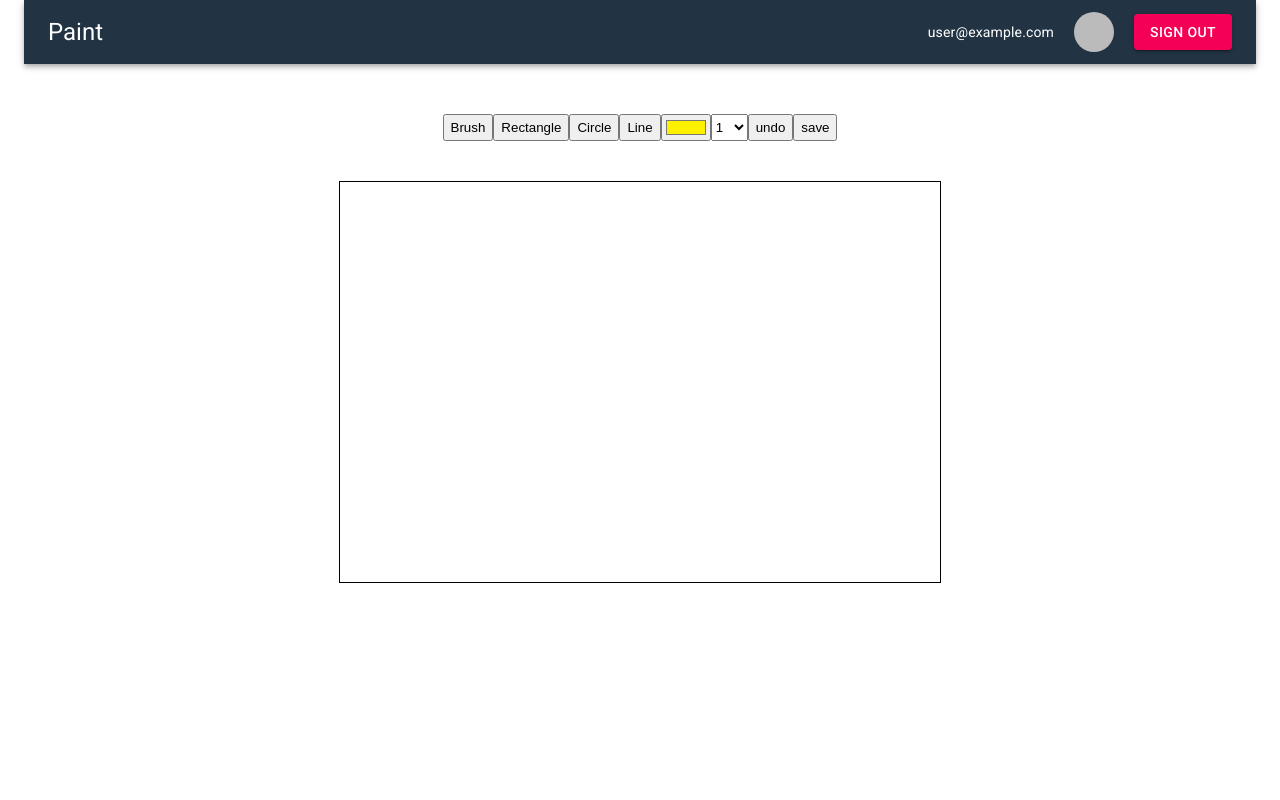
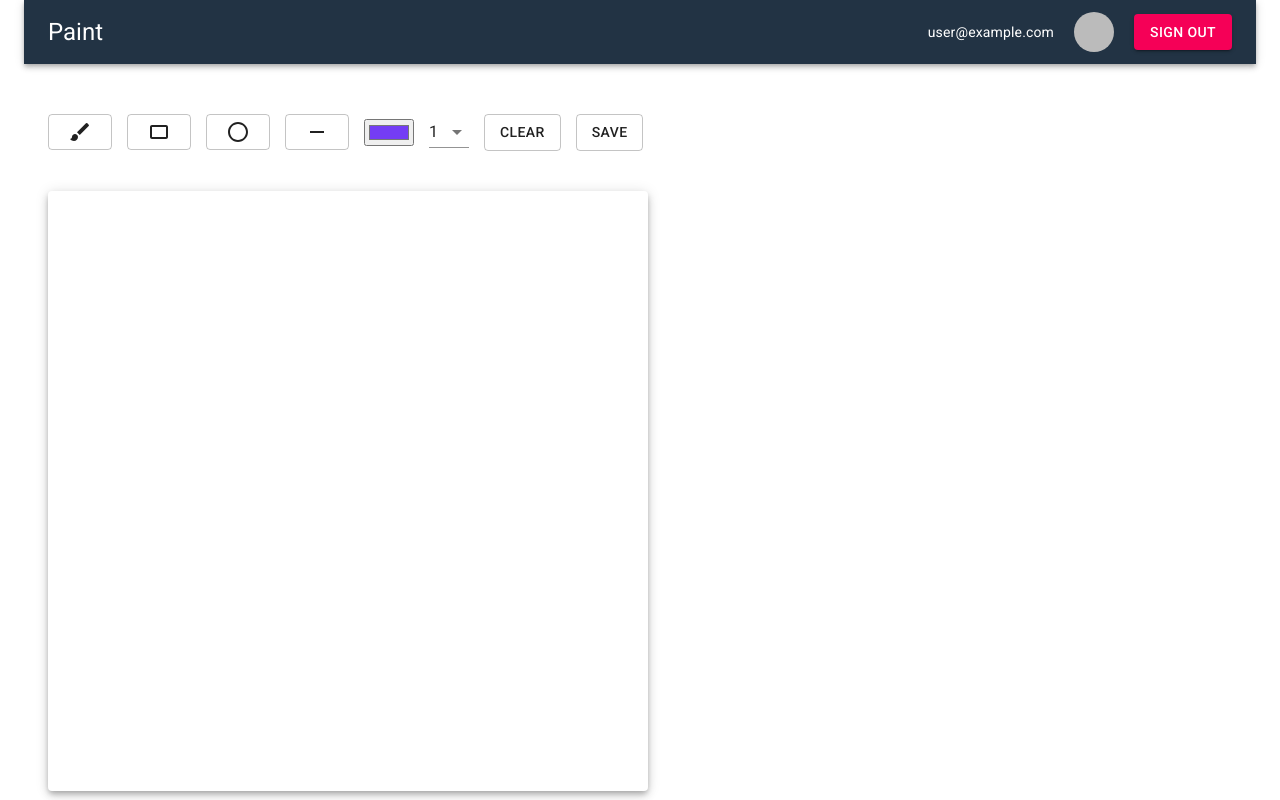
Before and after one commit to xxxzez/Innowise-Lab-Internship-Level-2-Mini-paint, a React (Create React App) app: page /#/ in a window 1280 px wide. Built offline with nearby package versions, Linux system fonts and the light colour scheme; no server answers; sample sign-in values are in the browser's storage.

Commit message:
finished canvas editor

```diff
--- a/src/components/canvas/canvas.jsx
+++ b/src/components/canvas/canvas.jsx
@@ -1,76 +1,201 @@
+import { Box, Button, MenuItem, Paper, Select } from '@material-ui/core'
 import { useEffect, useRef, useState } from 'react'
+import BrushIcon from '@material-ui/icons/Brush'
 import './canvas.styles.css'
+import CropLandscapeOutlined from '@material-ui/icons/CropLandscape'
+import RadioButtonUncheckedIcon from '@material-ui/icons/RadioButtonUnchecked'
+import RemoveIcon from '@material-ui/icons/Remove'
 
 export const Canvas = () => {
 	const canvasRef = useRef()
-	const [color, setColor] = useState('#fff000')
-	const [lineWidth, setLineWidth] = useState(2)
+	const subCanvasRef = useRef()
+	const wrapperRef = useRef()
+	const [color, setColor] = useState('#743DF5')
+	const [lineWidth, setLineWidth] = useState(1)
+	const [mouseDownX, setMouseDownX] = useState()
+	const [mouseDownY, setMouseDownY] = useState()
 	const [context, setContext] = useState()
-	const [instrument, setInstrument] = useState('')
-	const [mouseDown, setMouseDown] = useState(false)
+	const [subContext, setSubContext] = useState()
+	const [tool, setTool] = useState('pencil')
 
 	useEffect(() => {
-		if (canvasRef.current) {
+		if (canvasRef.current && subCanvasRef.current) {
 			setContext(canvasRef.current.getContext('2d'))
+			setSubContext(subCanvasRef.current.getContext('2d'))
 		}
 	}, [])
 
-	const draw = (x, y) => {
-		context.strokeStyle = color
-		context.lineWidth = lineWidth
-		context.lineTo(x, y)
-		context.stroke()
+	const clearCanvas = () => {
+		context.clearRect(
+			0,
+			0,
+			canvasRef.current.width,
+			canvasRef.current.height
+		)
+		subContext.clearRect(
+			0,
+			0,
+			subCanvasRef.current.width,
+			subCanvasRef.current.height
+		)
+	}
+	const handleChangeThickness = (e) => {
+		setLineWidth(e.target.value)
 	}
 
 	const onMouseDown = (e) => {
-		setMouseDown(true)
-		context.beginPath()
-		context.moveTo(
+		setMouseDownX(e.pageX - e.target.offsetLeft)
+		setMouseDownY(e.pageY - e.target.offsetTop)
+	}
+
+	const onMouseMove = (e) => {
+		if (
+			context &&
+			mouseDownX &&
+			mouseDownY &&
+			wrapperRef.current &&
+			canvasRef.current
+		) {
+			context.strokeStyle = color
+			context.lineWidth = lineWidth
+			context.clearRect(
+				0,
+				0,
+				canvasRef.current.width,
+				canvasRef.current.height
+			)
+
+			switch (tool) {
+				case 'pencil':
+					context.lineTo(
 						e.pageX - e.target.offsetLeft,
 						e.pageY - e.target.offsetTop
 					)
+					context.stroke()
+					break
+				case 'rectangle':
+					let width =
+						e.pageX - mouseDownX - wrapperRef.current.offsetLeft
+					let height =
+						e.pageY - mouseDownY - wrapperRef.current.offsetTop
+					context.strokeRect(mouseDownX, mouseDownY, width, height)
+					context.stroke()
+					break
+				case 'circle':
+					context.beginPath()
+					context.arc(
+						mouseDownX,
+						mouseDownY,
+						Math.sqrt(
+							(e.pageX -
+								mouseDownX -
+								wrapperRef.current.offsetLeft) **
+								2 +
+								(e.pageY -
+									mouseDownY -
+									wrapperRef.current.offsetTop) **
+									2
+						),
+						0,
+						Math.PI * 2,
+						false
+					)
+					context.stroke()
+					break
+				case 'line':
+					context.beginPath()
+					context.moveTo(mouseDownX, mouseDownY)
+					context.lineTo(
+						e.clientX - wrapperRef.current.offsetLeft,
+						e.clientY - wrapperRef.current.offsetTop
+					)
+					context.stroke()
+					break
+				default:
+					break
 			}
-
-	const onMouseMove = (e) => {
-		if (mouseDown) {
-			draw(e.pageX - e.target.offsetLeft, e.pageY - e.target.offsetTop)
 		}
 	}
 	const onMouseUp = (e) => {
-		setMouseDown(false)
+		if (context && subContext) {
+			subContext.drawImage(canvasRef.current, 0, 0)
+			context.beginPath()
+			setMouseDownX(null)
+			setMouseDownY(null)
 		}
+	}
+	return (
+		<Box className="canvas-box">
+			<Box className="buttons">
+				<Button variant="outlined" onClick={() => setTool('pencil')}>
+					<BrushIcon />
+				</Button>
+				<Button variant="outlined" onClick={() => setTool('rectangle')}>
+					<CropLandscapeOutlined />
+				</Button>
+				<Button variant="outlined" onClick={() => setTool('circle')}>
+					<RadioButtonUncheckedIcon />
+				</Button>
+				<Button variant="outlined" onClick={() => setTool('line')}>
+					<RemoveIcon />
+				</Button>
 
-	return (
-		<div className="canvasContainer">
-			<div className="buttons">
-				<button onClick={() => setInstrument('Brush')}>Brush</button>
-				<button>Rectangle</button>
-				<button>Circle</button>
-				<button>Line</button>
+				{/* <ColorPicker
+					defaultValue={color}
+					onChange={(event) => setColor(event.target.value)}
+					// hideTextfield
+				/> */}
+				{/* <ColorPalette
+					name="color"
+					defaultValue="#000"
+					// value={this.state.color} - for controlled component
+					onChange={(color) => console.log(color)}
+				/> */}
 				<input
 					type="color"
 					value={color}
 					onChange={(event) => setColor(event.target.value)}
 				/>
-				<select name="Thickness" id="">
-					<option value={() => setLineWidth(1)}>1</option>
-					<option value={() => setLineWidth(2)}>2</option>
-					<option value={() => setLineWidth(4)}>4</option>
-					<option value={() => setLineWidth(8)}>8</option>
-					<option value={() => setLineWidth(16)}>16</option>
-				</select>
-
-				<button>undo</button>
-				<button>save</button>
-			</div>
+				<Select
+					// name="Thickness"
+					// label="thickness"
+					className="select"
+					value={lineWidth}
+					onChange={handleChangeThickness}
+				>
+					<MenuItem value="1">1</MenuItem>
+					<MenuItem value="2">2</MenuItem>
+					<MenuItem value="4">4</MenuItem>
+					<MenuItem value="6">6</MenuItem>
+					<MenuItem value="8">8</MenuItem>
+					<MenuItem value="10">10</MenuItem>
+					<MenuItem value="12">12</MenuItem>
+					<MenuItem value="14">14</MenuItem>
+					<MenuItem value="16">16</MenuItem>
+					<MenuItem value="20">20</MenuItem>
+				</Select>
+				<Button variant="outlined" onClick={clearCanvas}>
+					Clear
+				</Button>
+				<Button variant="outlined">save</Button>
+			</Box>
+			<Paper className="canvasContainer" ref={wrapperRef} elevation={5}>
+				<canvas
+					ref={subCanvasRef}
+					width={600}
+					height={600}
+					className="canvas"
+				></canvas>
 				<canvas
 					ref={canvasRef}
+					className="canvas"
+					width={600}
+					height={600}
 					onMouseDown={onMouseDown}
 					onMouseMove={onMouseMove}
 					onMouseUp={onMouseUp}
-				width="600"
-				height="400"
 				></canvas>
-		</div>
+			</Paper>
+		</Box>
 	)
 }
--- a/src/components/canvas/canvas.styles.css
+++ b/src/components/canvas/canvas.styles.css
@@ -1,16 +1,21 @@
 .canvasContainer{
-    display: flex;
-    flex-direction: column;
-    justify-content: center;
-    align-items: center;
+    max-width: 600px;
+    height: 600px;
+}
+
+.canvas{
+    position: absolute;
 }
 
 .buttons{
     margin-bottom: 40px;
     display: flex;
+    align-items: center;
+    justify-content: flex-start;
 }
-
-canvas{
-    border: 1px solid black;
-    background-color: rgb(255, 255, 255);
+.buttons > button, input{
+    margin-right: 15px;
 }
+.select{
+    margin-right: 15px;
+}
```
Also changed, not shown: package.json (+7 -2 lines), src/components/canvas/tool.js (deleted, +0 -43 lines), 1 other file (tests, documents, lock files or other folders). Lines whose indentation alone changed are shown as unchanged.
